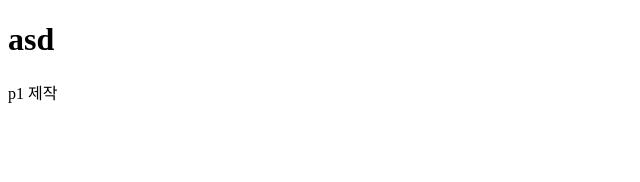
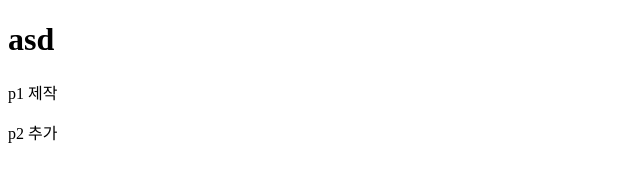
Before and after one commit to thdtkddjs/test05, a plain HTML site: page index.html in a window 1280 px wide. Shown: the full height of the page, 0-640 px from the left. Drawn offline with Linux system fonts and the light colour scheme.

Commit message:
p2 added

```diff
--- a/index.html
+++ b/index.html
@@ -9,5 +9,6 @@
 <body>
     <h1>asd</h1>
     <p>p1 제작</p>
+    <p>p2 추가</p>
 </body>
 </html>
```
